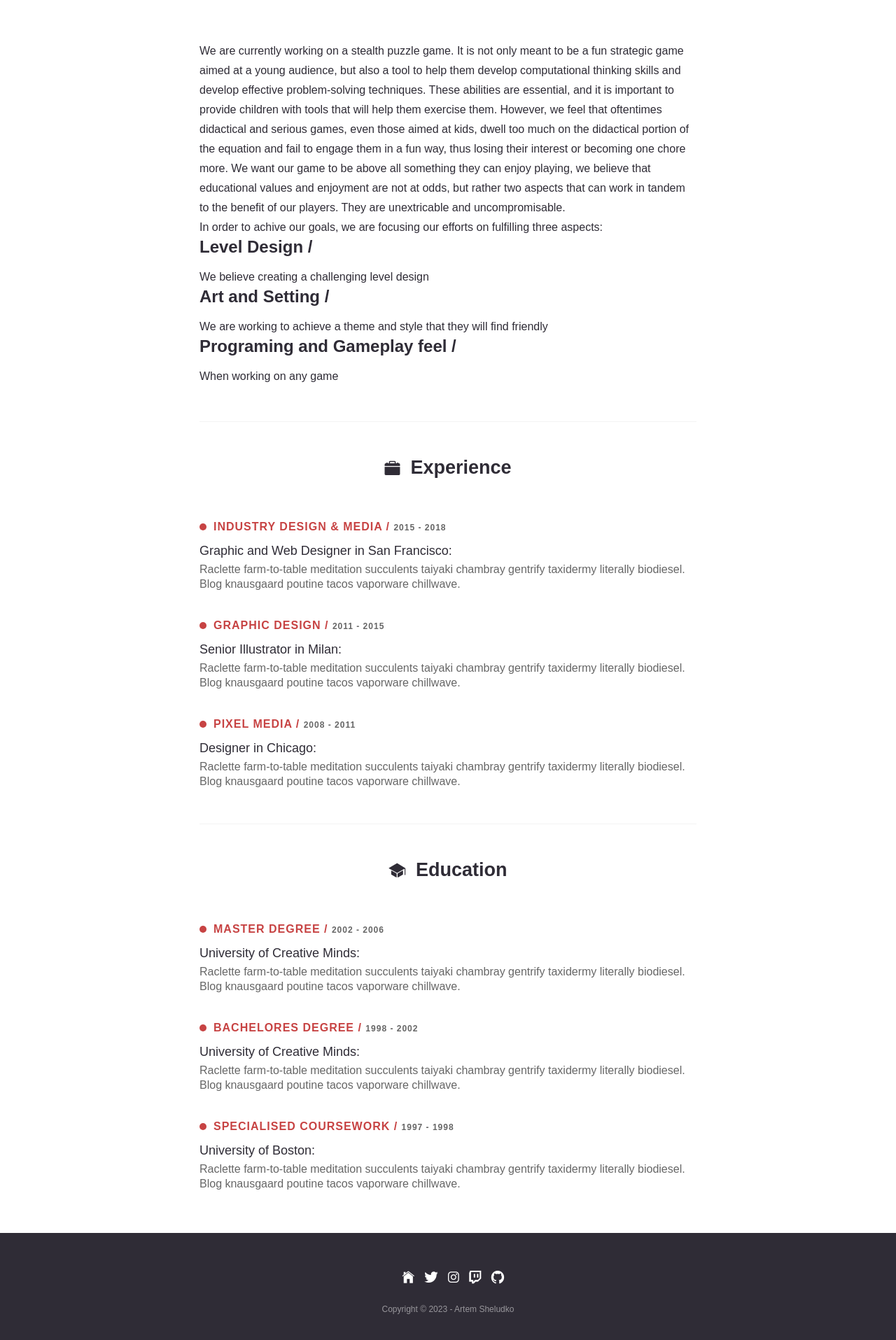
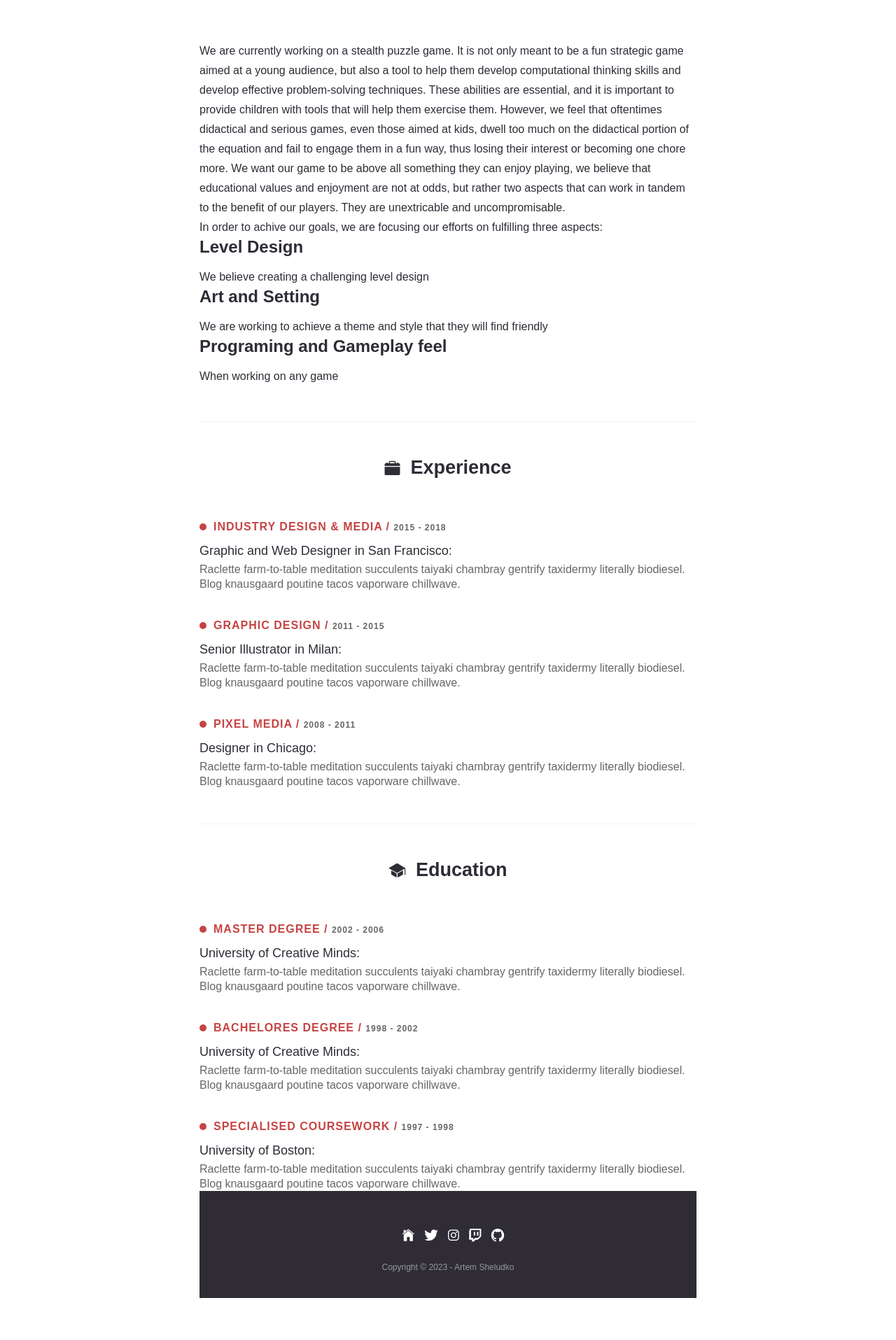
Before and after one commit to Tale-Weavers/taleweavers.github.io, a Jekyll site: the page built from index.html, in a window 1280 px wide. Shown: the part 1507-3422 px from the top of the page at 70% size. Built offline with Jekyll 4.4.1, drawn with Linux system fonts in a browser that asks for light colours; nearby versions of some CDN libraries; some web fonts are replaced.

Commit message:
Update index.html

```diff
--- a/index.html
+++ b/index.html
@@ -65,11 +65,12 @@
   <h2 class="project-title-title section-title"><i class="ion ion-ios-briefcase"></i> {{ site.data.settings.project-title }}</h2>
   <div class="project-description">{{ site.data.settings.objective }}</div>
   <div class="our-game-description">{{ site.data.settings.our-game }}</div>
+  <div><div>
   <ul class="aspect-list list-reset">
     {% for core in site.data.settings.core %}
       {% for i in (1..1) %}
       <li class="core-item">
-        <h3 class="core-name">{{ core.pilar-name }} / <span class="duration">{{ experience.duration }}</span></h3>
+        <h3 class="core-name">{{ core.pilar-name }}</h3>
         <div class="core-description">{{ core.consists-on }}</div>
       </li>
       {% endfor %}
```
